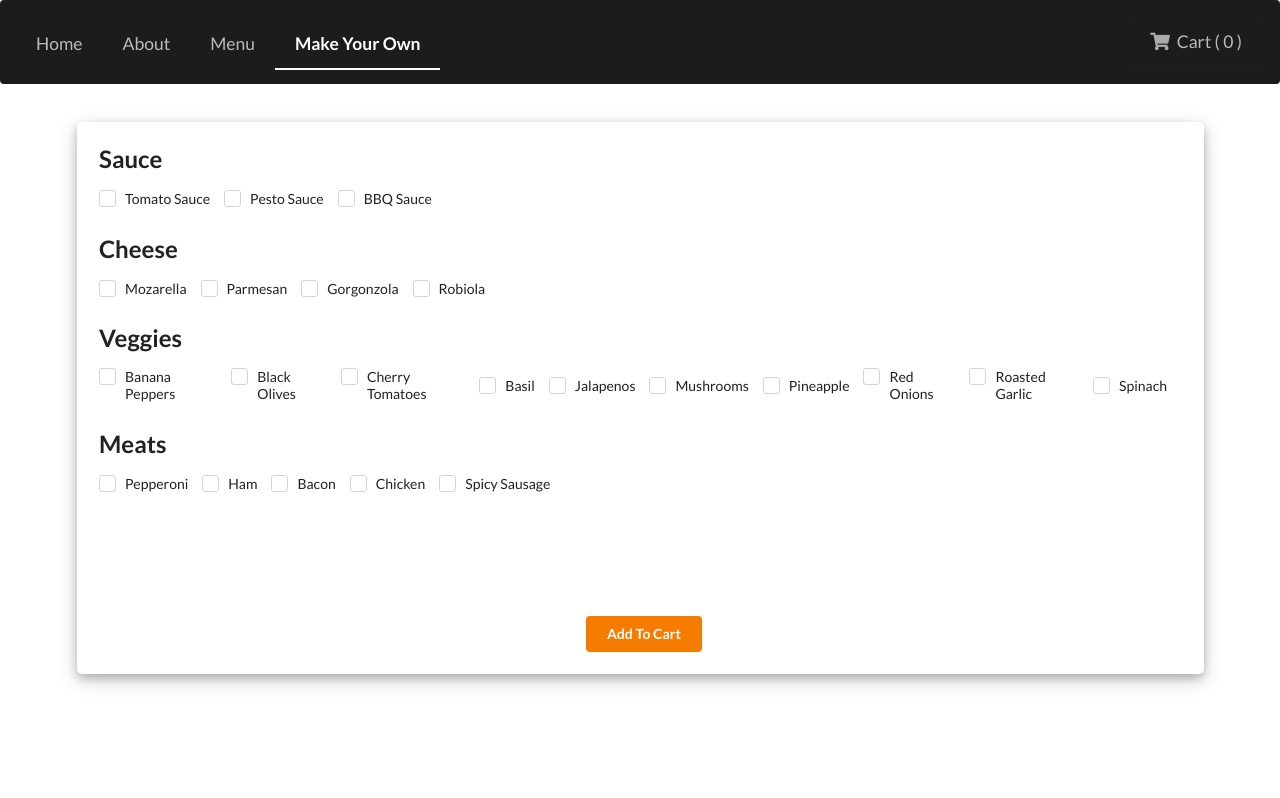
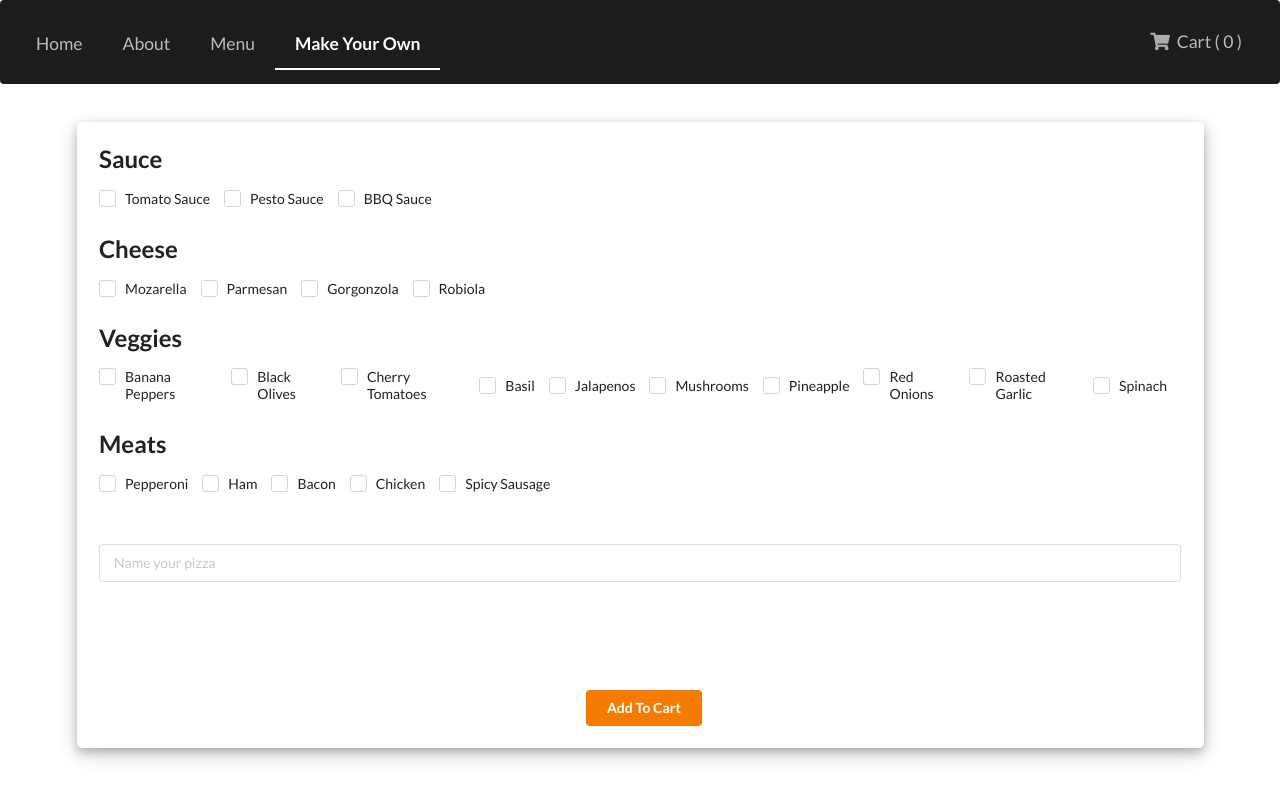
Before and after one commit to Rsja12/react-pizza-client, a React (Create React App) app: page /pizzas/new in a window 1280 px wide. Built offline with nearby package versions, Linux system fonts and the light colour scheme.

Commit message:
requires name for custom pizzas

```diff
--- a/src/components/Checkout.js
+++ b/src/components/Checkout.js
@@ -3,6 +3,7 @@ import React from 'react'
 import '../styles/Checkout.css'
 
 const Checkout = ({ cart }) => {
+
     if (cart.length === 0) {
         return (
             <div className="checkout">
--- a/src/components/Form.js
+++ b/src/components/Form.js
@@ -10,16 +10,16 @@ import '../styles/Form.css'
 export class Form extends Component {
 
     state = {
-        name: 'Make Your Own',
+        name: '',
         description: '',
         price: 8.99
     }
 
-    // handleName = e => {
-    //     this.setState({
-    //         name: e.target.value
-    //     })
-    // }
+    handleName = e => {
+        this.setState({
+            name: e.target.value
+        })
+    }
 
     handleToppings = e => {
         let topping = e.target
@@ -57,7 +57,7 @@ export class Form extends Component {
     }
 
     render() {
-        const { description } = this.state
+        const { name, description } = this.state
         return (
             <div className="ui container">
                 <form id="form" onSubmit={this.handleSubmit} className="ui form">
@@ -294,7 +294,7 @@ export class Form extends Component {
                         </div>
                     </div>
 
-                {/* <div style={{ marginTop: 50 }}>
+                <div style={{ marginTop: 50 }}>
                     <input
                     type="text"
                     placeholder="Name your pizza"
@@ -302,7 +302,7 @@ export class Form extends Component {
                     onChange={ this.handleName }
                     required
                     />
-                </div> */}
+                </div>
 
                 <div>
                     <button style={{ backgroundColor: '#F57C00', color: 'white' }} className="ui button" type="submit">Add To Cart</button>
```
